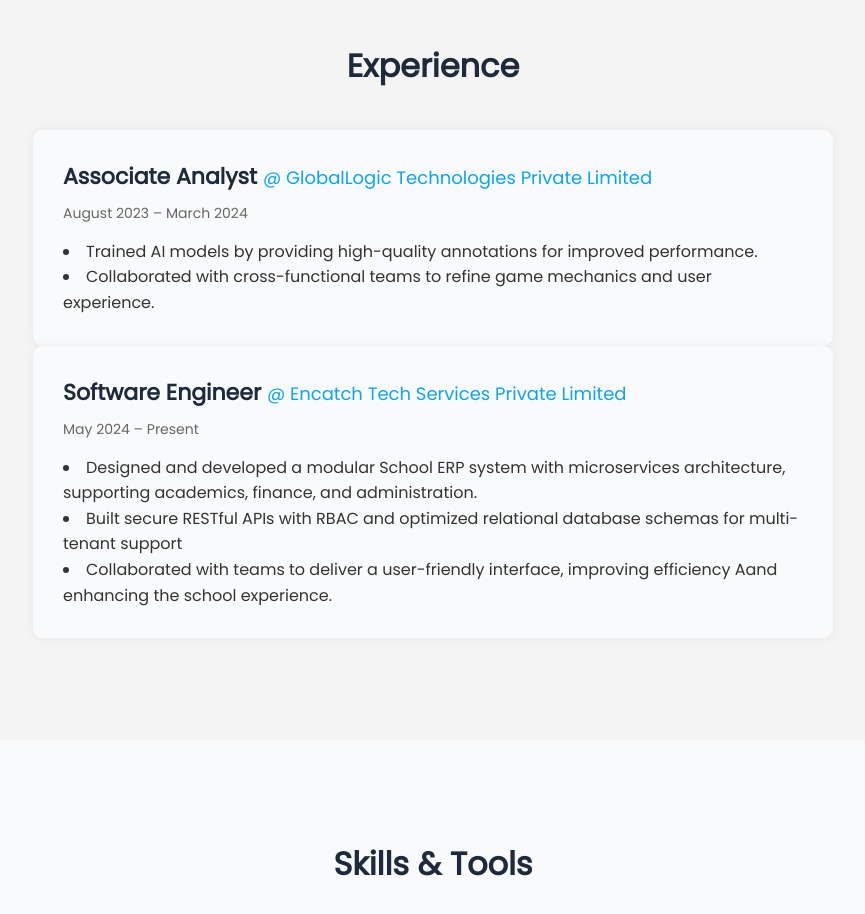
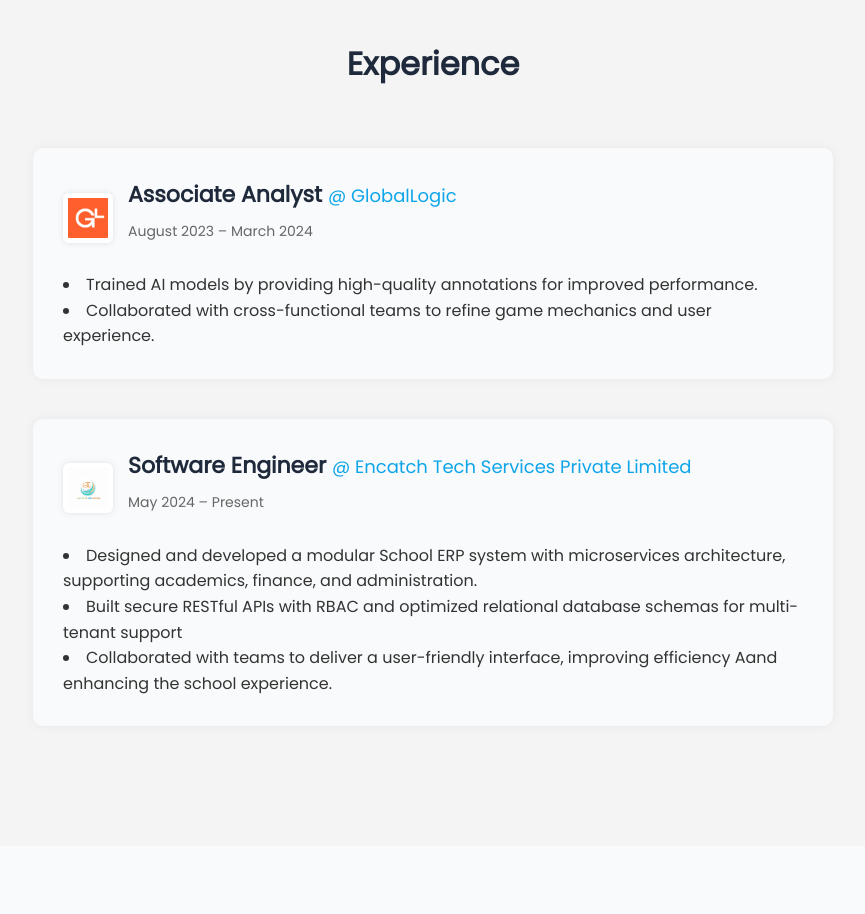
Before and after one commit to SushmithaM13/Sushmitha-Muthyam-Portfolio, a plain HTML site: page index.html in a window 1280 px wide. Shown: the part 1720-2634 px from the top of the page, without its empty margins (207-1072 px from the left). Drawn offline with Linux system fonts and the light colour scheme.

Commit message:
added logos

```diff
--- a/index.html
+++ b/index.html
@@ -86,8 +86,16 @@
       <h2 class="section-title">Experience</h2>
       <!-- GlobalLogic -->
       <div class="experience-card">
-        <h3>Associate Analyst <span>@ GlobalLogic Technologies Private Limited</span></h3>
-        <p class="duration">August 2023 – March 2024</p>
+
+        <div class="experience-header">
+          <img src="./images/GL_Logo.png"
+          alt="GlobalLogic Logo" class="company-logo" />
+          <div>
+            <h3>Associate Analyst <span>@ GlobalLogic</span></h3>
+            <p class="duration">August 2023 – March 2024</p>
+          </div>
+        </div>
+
         <ul>
           <li>
             Trained AI models by providing high-quality annotations for improved
@@ -102,8 +110,16 @@
 
       <!-- EncatchTechServices -->
        <div class="experience-card">
-        <h3>Software Engineer <span>@ Encatch Tech Services Private Limited</span></h3>
-        <p class="duration">May 2024 – Present</p>
+
+        <div class="experience-header">
+          <img src="./images/encatch_logo.jpeg"
+          alt="Encatch Tech Services Logo" class="company-logo" />
+          <div>
+            <h3>Software Engineer <span>@ Encatch Tech Services Private Limited</span></h3>
+            <p class="duration">May 2024 – Present</p>
+          </div>
+        </div>
+
         <ul>
           <li>
             Designed and developed a modular School ERP system with microservices
--- a/styles.css
+++ b/styles.css
@@ -288,10 +288,26 @@
   color: #1e293b;
   margin-bottom: 40px;
 }
+.experience-header {
+  display: flex;
+  align-items: center;
+  gap: 15px;
+  margin-bottom: 15px;
+}
+
+.company-logo {
+  width: 50px;
+  height: 50px;
+  object-fit: contain;
+  border-radius: 6px;
+  background: white;
+  padding: 5px;
+  box-shadow: 0 0 6px rgba(0, 0, 0, 0.1);
+}
 
 .experience-card {
   max-width: 800px;
-  margin: 0 auto;
+  margin: 20px auto;
   background-color: #f9fafb;
   padding: 30px;
   border-radius: 10px;
```
Also changed, not shown: images/GL_Logo.png (added), images/encatch_logo.jpeg (added).
